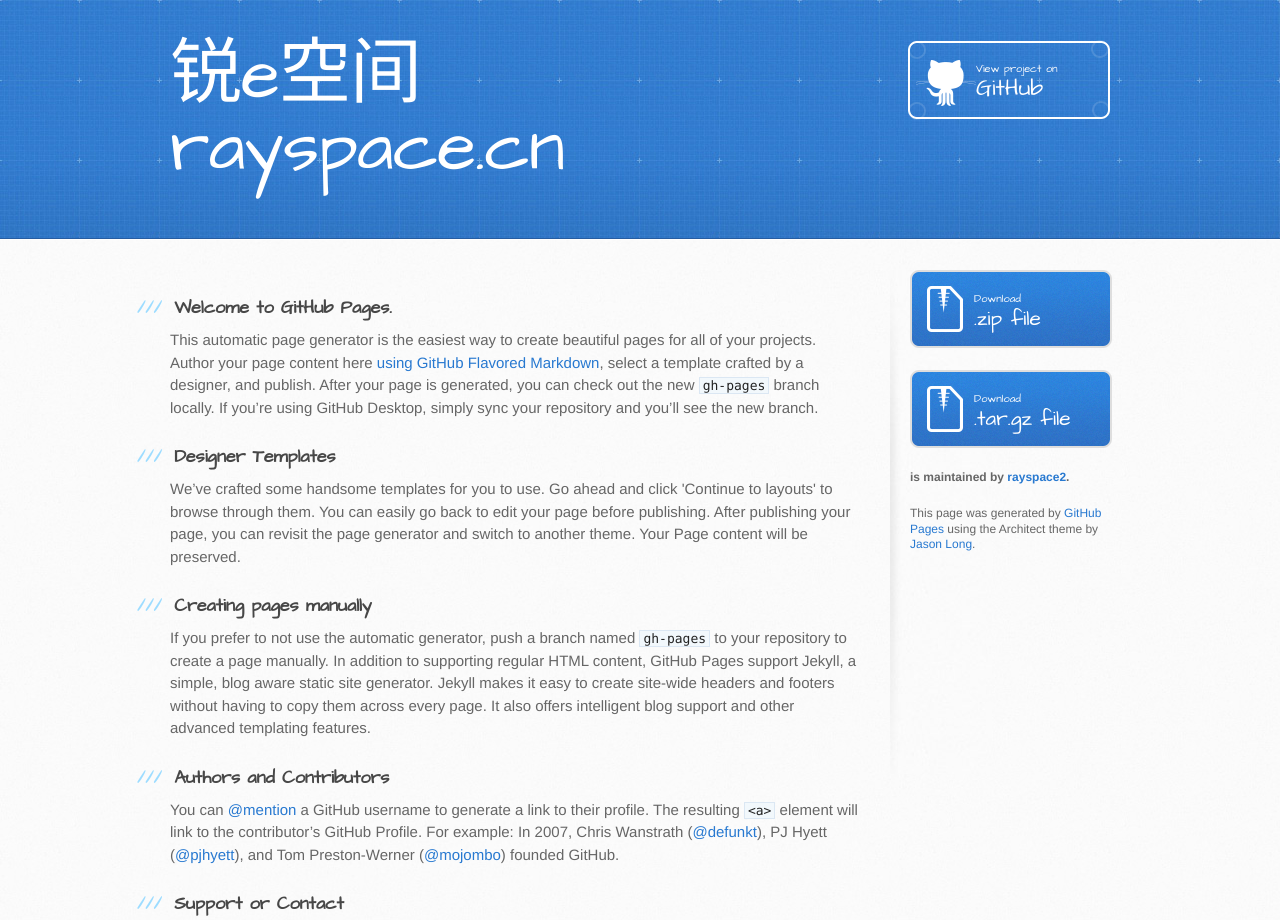
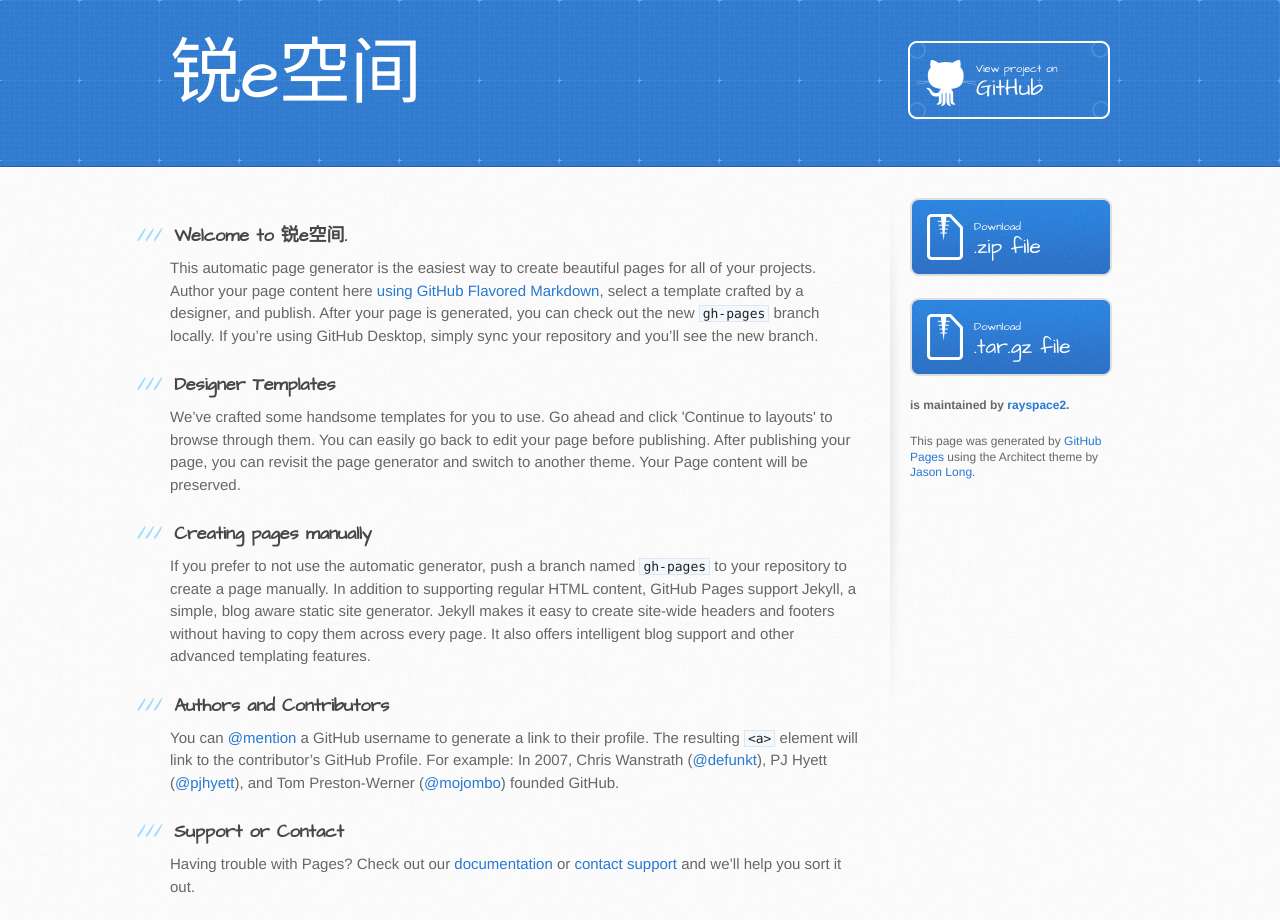
Before and after one commit to rayspace2/rayspace, a plain HTML site: page index.html in a window 1280 px wide. Shown: the top 920 px of the page. Drawn offline with Linux system fonts and the light colour scheme.

Commit message:
首页修改

```diff
--- a/index.html
+++ b/index.html
@@ -19,7 +19,7 @@
   <body>
     <header>
       <div class="inner">
-        <h1>锐e空间rayspace.cn</h1>
+        <h1>锐e空间</h1>
         <h2></h2>
         <a href="https://github.com/rayspace2/rayspace" class="button"><small>View project on</small> GitHub</a>
       </div>
@@ -29,7 +29,7 @@
       <div class="inner clearfix">
         <section id="main-content">
           <h3>
-<a id="welcome-to-github-pages" class="anchor" href="#welcome-to-github-pages" aria-hidden="true"><span aria-hidden="true" class="octicon octicon-link"></span></a>Welcome to GitHub Pages.</h3>
+<a id="welcome-to-github-pages" class="anchor" href="#welcome-to-github-pages" aria-hidden="true"><span aria-hidden="true" class="octicon octicon-link"></span></a>Welcome to 锐e空间.</h3>
 
 <p>This automatic page generator is the easiest way to create beautiful pages for all of your projects. Author your page content here <a href="https://guides.github.com/features/mastering-markdown/">using GitHub Flavored Markdown</a>, select a template crafted by a designer, and publish. After your page is generated, you can check out the new <code>gh-pages</code> branch locally. If you’re using GitHub Desktop, simply sync your repository and you’ll see the new branch.</p>
 
```
